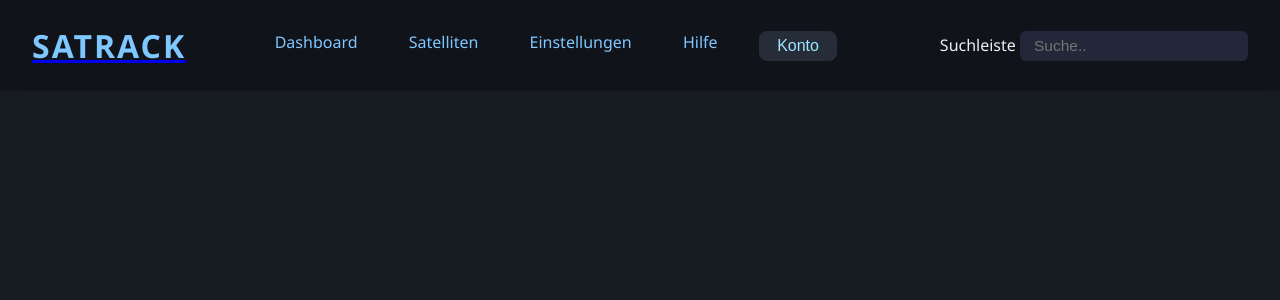
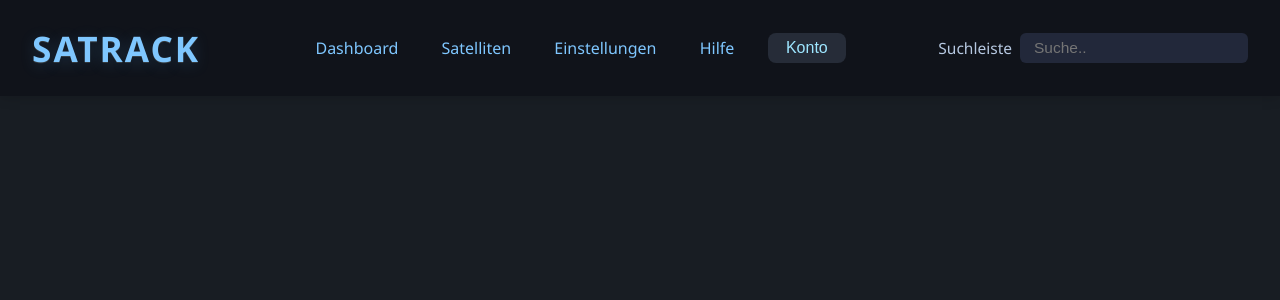
Before and after one commit to slxshx/SATRACK, a PHP site: page /dashboard in a window 1280 px wide. Shown: the top 300 px of the page. Run offline with PHP 8.4, Linux system fonts and the light colour scheme.

Commit message:
fixing small style in nav

```diff
--- a/public/css/dashboard.css
+++ b/public/css/dashboard.css
@@ -14,16 +14,29 @@ header {
     background: #10131a;
     box-shadow: 0 2px 12px #0002;
 }
+.header--logo {
+    flex:1;
+}
 
 .header--logo h1 {
     color: #7fc7ff;
     margin: 0;
     letter-spacing: 2px;
+    text-shadow: 0 3px 16px #55acee33, 0 1px 0 #333;
+    font-size: 2.2rem;
+}
+
+
+.header--logo a {
+    text-decoration: none;
 }
 
 .navbar {
+    flex: 4;
     display: flex;
-    gap: 2rem;
+    align-items: center;
+    justify-content: center;
+    gap: 1.5rem;
 }
 
 .navbar--entry {
@@ -89,7 +102,10 @@ header {
 
 /* Suchleiste */
 .searchbar {
-    margin-left: 1.5rem;
+    flex: 1;
+    display: flex;
+    align-items: center;
+    justify-content: flex-end;
 }
 .searchbar input[type="search"] {
     padding: 6px 14px;
@@ -104,3 +120,9 @@ header {
     background: #1b222e;
     color: #fff;
 }
+
+.searchbar label {
+    color: #b6c8e1;
+    margin-right: 0.5rem;
+    font-size: 0.97rem;
+}
```
